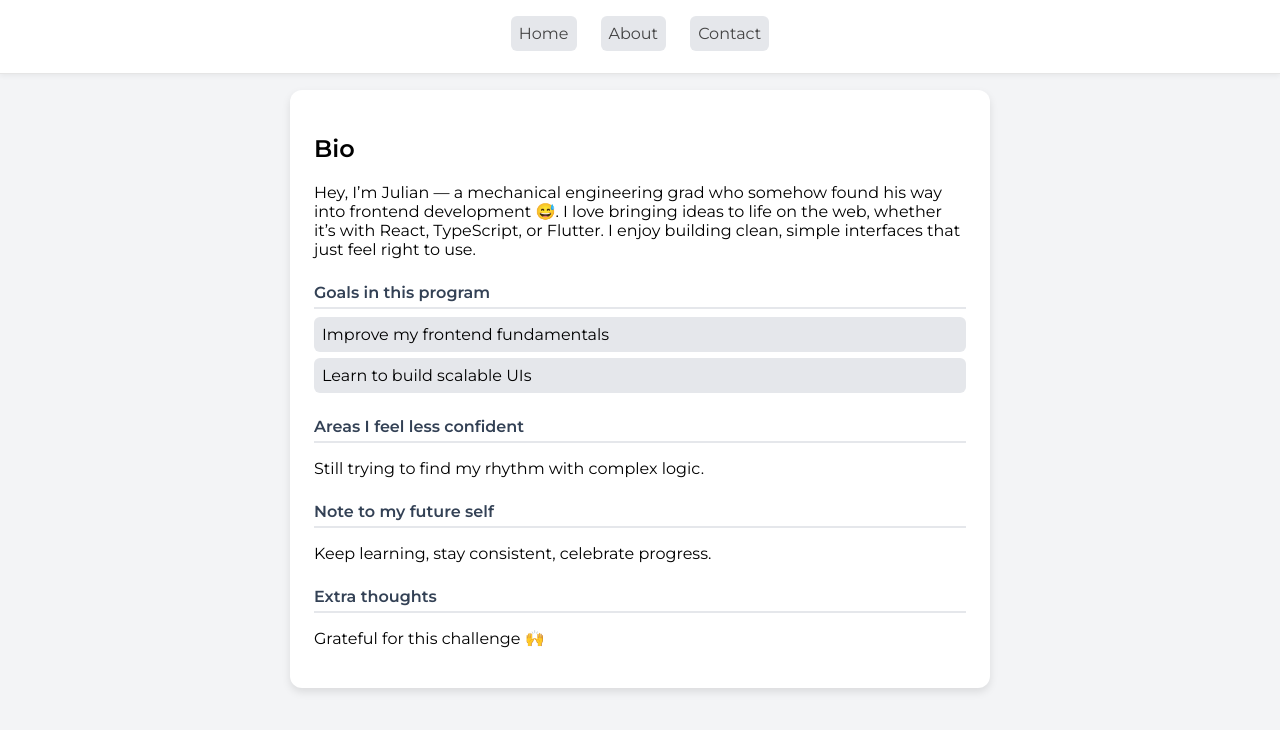
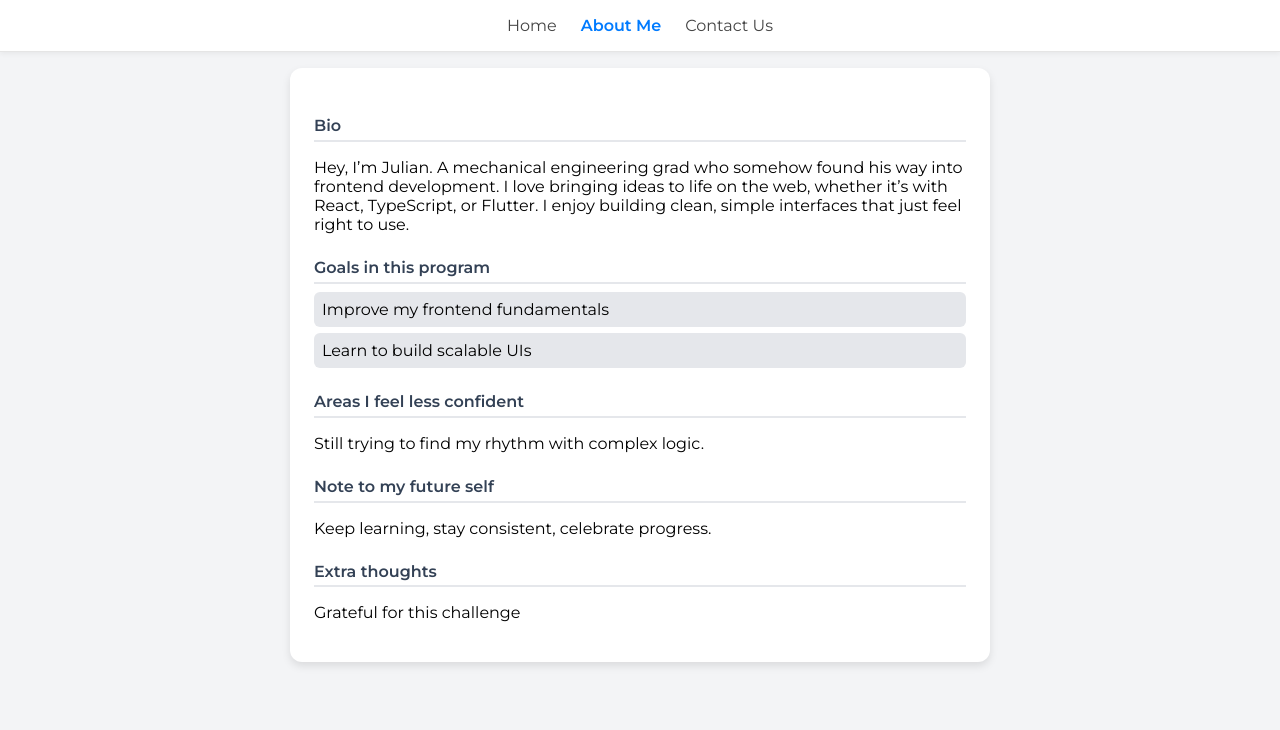
Before and after one commit to Jhay4Julian/hng-frontend-stage-0-profile-card, a plain HTML site: page about.html in a window 1280 px wide. Drawn offline with Linux system fonts and the light colour scheme.

Commit message:
added active tag to nav bar

```diff
--- a/about.html
+++ b/about.html
@@ -14,11 +14,10 @@
   <body>
     <nav class="navbar">
       <div class="nav-container">
-        <!-- <h1 class="logo">HNG Stage 0</h1> -->
         <ul class="nav-links">
-          <li><a href="/index.html">Home</a></li>
-          <li><a href="/about.html">About</a></li>
-          <li><a href="/contact.html">Contact</a></li>
+          <a href="/index.html">Home</a>
+          <a href="/about.html" class="active">About Me</a>
+          <a href="/contact.html">Contact Us</a>
         </ul>
       </div>
     </nav>
@@ -26,8 +25,8 @@
     <main data-testid="test-about-page">
       <article data-testid="test-about-card">
         <section data-testid="test-about-bio">
-          <h2>Bio</h2>
-          <p>Hey, I’m Julian — a mechanical engineering grad who somehow found his way into frontend development 😅. I love bringing ideas to life on the web, whether it’s with React, TypeScript, or Flutter. I enjoy building clean, simple interfaces that just feel right to use.</p>
+          <h3>Bio</h3>
+          <p>Hey, I’m Julian. A mechanical engineering grad who somehow found his way into frontend development. I love bringing ideas to life on the web, whether it’s with React, TypeScript, or Flutter. I enjoy building clean, simple interfaces that just feel right to use.</p>
         </section>
 
         <section data-testid="test-about-goals">
@@ -50,7 +49,7 @@
 
         <section data-testid="test-about-extra">
           <h3>Extra thoughts</h3>
-          <p>Grateful for this challenge 🙌</p>
+          <p>Grateful for this challenge</p>
         </section>
       </article>
     </main>
```
Also changed, not shown: contact.html (+3 -4 lines), index.html (+3 -3 lines).
